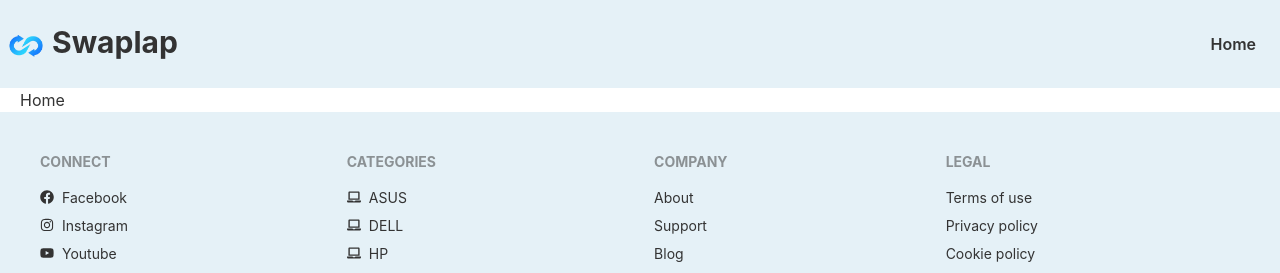
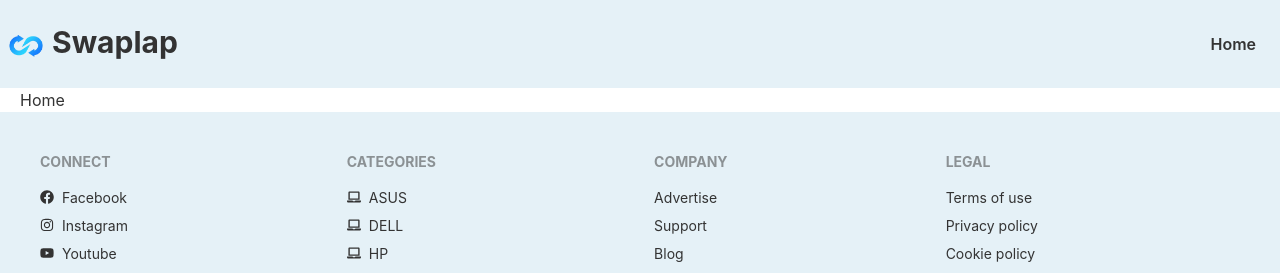
Before and after one commit to mrseeker53/swaplap-client, a React (Create React App) app: page / in a window 1280 px wide. Shown: the top 273 px of the page. Built offline with nearby package versions, Linux system fonts and the light colour scheme.

Commit message:
Added Title Dynamically

```diff
--- a/src/Pages/Home/Home/Home.js
+++ b/src/Pages/Home/Home/Home.js
@@ -1,6 +1,10 @@
 import React from 'react';
+import useTitle from '../../../hooks/useTitle';
 
 const Home = () => {
+    // Dynamic title using hook
+    useTitle('Home');
+
     return (
         <div className='mx-5'>
             <h2>Home</h2>
--- a/src/Pages/Shared/Footer/Footer.js
+++ b/src/Pages/Shared/Footer/Footer.js
@@ -31,7 +31,7 @@
                 </div>
                 <div>
                     <span className="footer-title">Company</span>
-                    <Link to="/about" className="link link-hover">About</Link>
+                    <Link to="/advertise" className="link link-hover">Advertise</Link>
                     <Link to="/support" className="link link-hover">Support</Link>
                     <Link to="/blog" className="link link-hover">Blog</Link>
                     <Link to="/login" className="link link-hover">Login</Link>
--- /dev/null
+++ b/src/hooks/useTitle.js
@@ -0,0 +1,13 @@
+import { useEffect } from "react";
+
+// Declare useTitle function with title param
+const useTitle = title => {
+    // Make external connection using useEffect
+    useEffect(() => {
+        // Change the title in the html dynamically
+        document.title = `${title} - Swaplap`;
+    }, [])
+};
+
+// Export useTitle by default
+export default useTitle;
```
